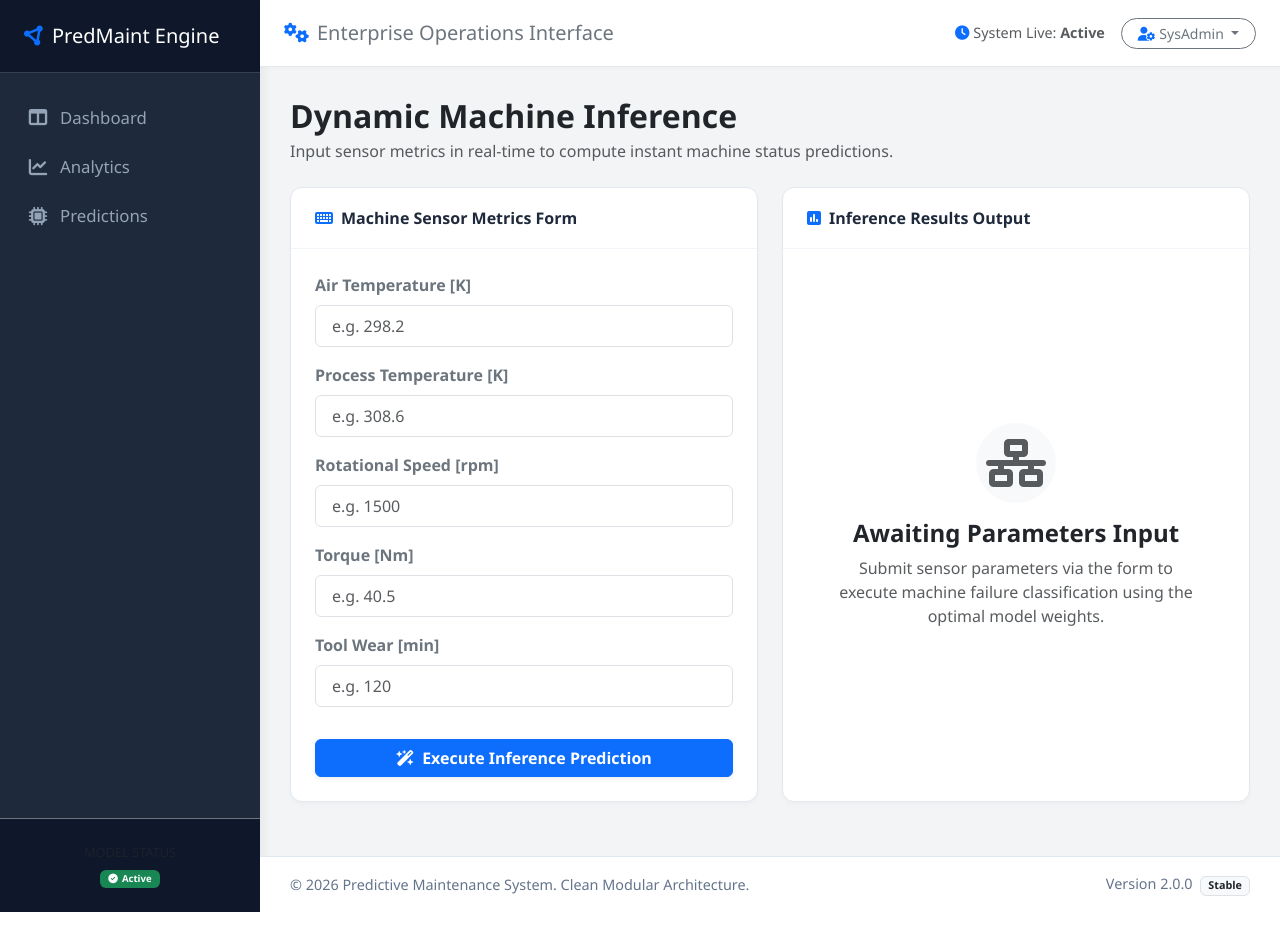
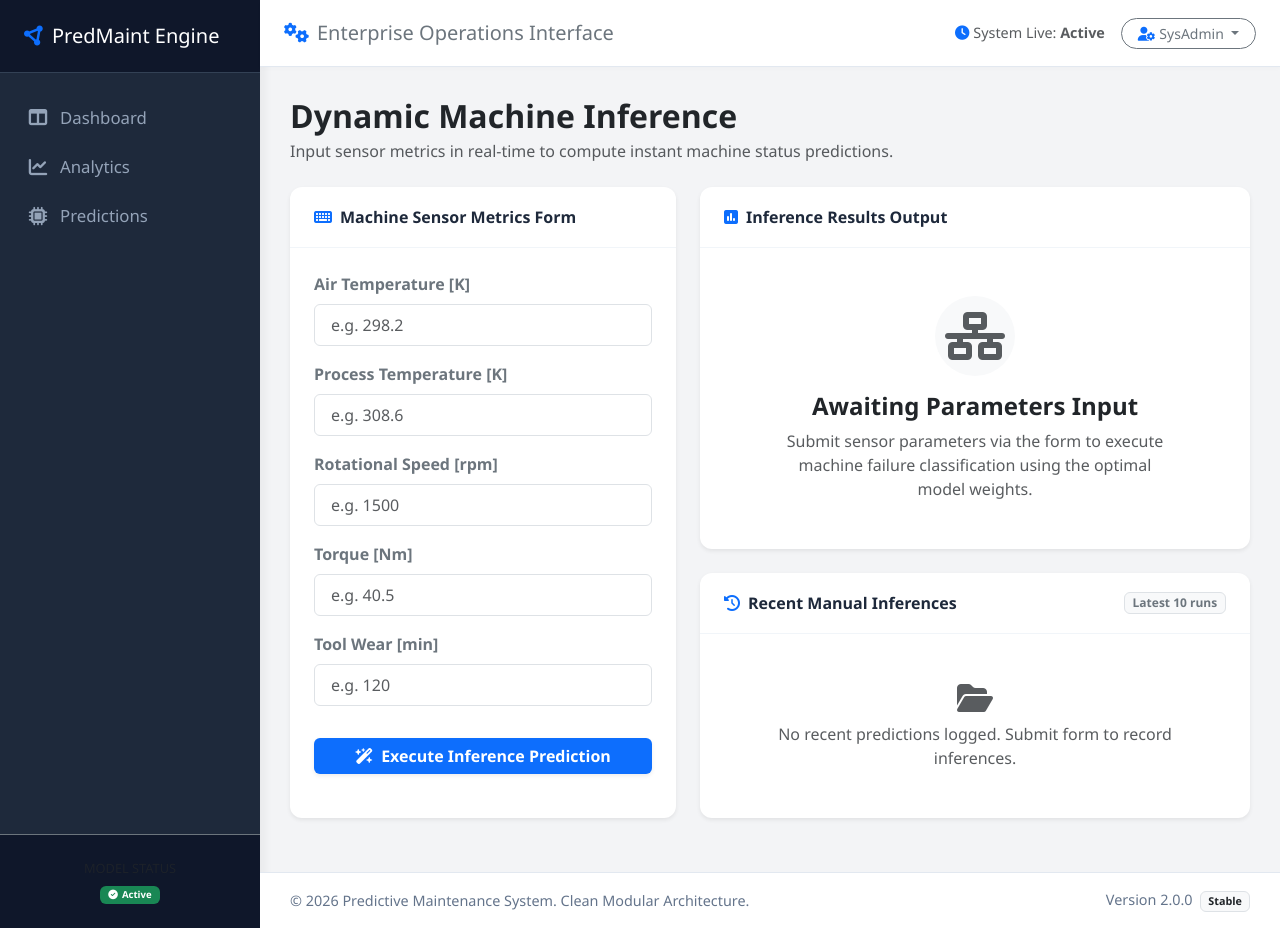
Before and after one commit to devikaakkena/Predictive-Maintenance-Project, a Flask app: template backend/app/templates/dashboard/predictions.html in a window 1280 px wide. Run offline with Flask 3, Linux system fonts and the light colour scheme; the template is opened without the code that fills it, so the values that code supplies are empty; parts of the project's set-up code (start-up, migrations or seed data) failed here and were passed over.

Commit message:
feat: improve real-time dashboard UX with live telemetry prediction tracking and responsive UI enhancements

```diff
--- a/backend/app/static/js/dashboard.js
+++ b/backend/app/static/js/dashboard.js
@@ -13,7 +13,7 @@ document.addEventListener("DOMContentLoaded", function() {
             return response.json();
         })
         .then(data => {
-            createPieChart("failureDistributionChart", data.labels, data.values);
+            window.failurePieChart = createPieChart("failureDistributionChart", data.labels, data.values);
         })
         .catch(err => console.error("Error drawing prediction summary chart: ", err));
 
--- a/backend/app/templates/dashboard/predictions.html
+++ b/backend/app/templates/dashboard/predictions.html
@@ -14,8 +14,8 @@
 <!-- Main Section Split -->
 <div class="row g-4 mb-4">
     <!-- Form Card Left -->
-    <div class="col-lg-6">
-        <div class="card card-custom h-100">
+    <div class="col-lg-5">
+        <div class="card card-custom h-100 shadow-sm border-0">
             <div class="card-header card-header-custom">
                 <span class="fs-6 fw-semibold">
                     <i class="fa-solid fa-keyboard text-primary me-2"></i>Machine Sensor Metrics Form
@@ -26,30 +26,30 @@
                 <form action="{{ url_for('prediction.predict') }}" method="POST">
                     <div class="mb-3">
                         <label class="form-label text-secondary fw-semibold">Air Temperature [K]</label>
-                        <input type="number" step="any" name="air_temp" class="form-control px-3 py-2" placeholder="e.g. 298.2" required>
+                        <input type="number" step="any" name="air_temp" class="form-control px-3 py-2" placeholder="e.g. 298.2" value="{{ prediction_detail['raw_features'][0] if prediction_detail else '' }}" required>
                     </div>
 
                     <div class="mb-3">
                         <label class="form-label text-secondary fw-semibold">Process Temperature [K]</label>
-                        <input type="number" step="any" name="process_temp" class="form-control px-3 py-2" placeholder="e.g. 308.6" required>
+                        <input type="number" step="any" name="process_temp" class="form-control px-3 py-2" placeholder="e.g. 308.6" value="{{ prediction_detail['raw_features'][1] if prediction_detail else '' }}" required>
                     </div>
 
                     <div class="mb-3">
                         <label class="form-label text-secondary fw-semibold">Rotational Speed [rpm]</label>
-                        <input type="number" step="any" name="speed" class="form-control px-3 py-2" placeholder="e.g. 1500" required>
+                        <input type="number" step="any" name="speed" class="form-control px-3 py-2" placeholder="e.g. 1500" value="{{ prediction_detail['raw_features'][2] if prediction_detail else '' }}" required>
                     </div>
 
                     <div class="mb-3">
                         <label class="form-label text-secondary fw-semibold">Torque [Nm]</label>
-                        <input type="number" step="any" name="torque" class="form-control px-3 py-2" placeholder="e.g. 40.5" required>
+                        <input type="number" step="any" name="torque" class="form-control px-3 py-2" placeholder="e.g. 40.5" value="{{ prediction_detail['raw_features'][3] if prediction_detail else '' }}" required>
                     </div>
 
                     <div class="mb-3">
                         <label class="form-label text-secondary fw-semibold">Tool Wear [min]</label>
-                        <input type="number" step="any" name="tool_wear" class="form-control px-3 py-2" placeholder="e.g. 120" required>
+                        <input type="number" step="any" name="tool_wear" class="form-control px-3 py-2" placeholder="e.g. 120" value="{{ prediction_detail['raw_features'][4] if prediction_detail else '' }}" required>
                     </div>
 
-                    <button type="submit" class="btn btn-primary w-100 py-2.5 fw-semibold shadow-sm mt-3">
+                    <button type="submit" class="btn btn-primary w-100 py-2.5 fw-semibold shadow-sm mt-3 border-0">
                         <i class="fa-solid fa-wand-magic-sparkles me-2"></i>Execute Inference Prediction
                     </button>
                 </form>
@@ -57,42 +57,112 @@
         </div>
     </div>
 
-    <!-- Result Card Right -->
-    <div class="col-lg-6">
-        <div class="card card-custom h-100 d-flex flex-column">
+    <!-- Results & History Columns Right -->
+    <div class="col-lg-7 d-flex flex-column gap-4">
+        <!-- Result Card Top -->
+        <div class="card card-custom shadow-sm border-0">
             <div class="card-header card-header-custom">
                 <span class="fs-6 fw-semibold">
                     <i class="fa-solid fa-square-poll-vertical text-primary me-2"></i>Inference Results Output
                 </span>
             </div>
 
-            <div class="card-body p-4 d-flex flex-column align-items-center justify-content-center text-center flex-grow-1">
-                {% if prediction_text %}
-                    <!-- Emojified result mapping -->
-                    <div class="rounded-circle p-4 mb-3 {% if 'Failure' in prediction_text %}bg-danger bg-opacity-10 text-danger{% else %}bg-success bg-opacity-10 text-success{% endif %} d-flex align-items-center justify-content-center" style="width: 80px; height: 80px;">
-                        <i class="fa-solid {% if 'Failure' in prediction_text %}fa-triangle-exclamation{% else %}fa-circle-check{% endif %} fa-3x"></i>
+            <div class="card-body p-4 text-center">
+                {% if prediction_detail %}
+                    <div class="d-flex align-items-center justify-content-center gap-5 flex-wrap">
+                        <!-- Icon & Main State -->
+                        <div>
+                            <div class="rounded-circle p-4 mb-3 mx-auto bg-{{ prediction_detail['status_color'] }} bg-opacity-10 text-{{ prediction_detail['status_color'] }} d-flex align-items-center justify-content-center" style="width: 80px; height: 80px;">
+                                <i class="fa-solid {% if prediction_detail['status'] == 'CRITICAL' %}fa-triangle-exclamation{% elif prediction_detail['status'] == 'WARNING' %}fa-circle-exclamation{% else %}fa-circle-check{% endif %} fa-3x"></i>
+                            </div>
+                            <span class="badge bg-{{ prediction_detail['status_color'] }} text-white px-3 py-1.5 fs-7 rounded-pill text-uppercase mb-2 shadow-sm">
+                                {{ prediction_detail['status'] }}
+                            </span>
+                            <h3 class="fw-bold text-dark m-0">{{ prediction_detail['result'] }}</h3>
                         </div>
 
-                    <h3 class="fw-bold mb-2">Classified State</h3>
-                    <h2 class="display-6 fw-bold mb-3 {% if 'Failure' in prediction_text %}text-danger{% else %}text-success{% endif %}">
-                        {{ prediction_text }}
-                    </h2>
-                    <p class="text-muted px-4 mb-0">
-                        The machine learning model analyzed the input sensor parameters and has successfully classified the machine state as shown above.
+                        <!-- Confidence & Metrics -->
+                        <div class="text-start flex-grow-1" style="max-width: 320px;">
+                            <h5 class="fw-semibold text-secondary mb-2" style="font-size: 0.9em;">Prediction Confidence</h5>
+                            <div class="d-flex align-items-center justify-content-between mb-1.5">
+                                <span class="fs-5 fw-bold text-dark">{{ prediction_detail['confidence'] }}%</span>
+                                <span class="text-muted small">optimal threshold boundary</span>
+                            </div>
+                            <div class="progress mb-3" style="height: 10px; border-radius: 5px;">
+                                <div class="progress-bar progress-bar-striped progress-bar-animated bg-{{ prediction_detail['status_color'] }}"
+                                     role="progressbar"
+                                     style="width: {{ prediction_detail['confidence'] }}%; border-radius: 5px;"
+                                     aria-valuenow="{{ prediction_detail['confidence'] }}"
+                                     aria-valuemin="0"
+                                     aria-valuemax="100"></div>
+                            </div>
+                            <p class="text-muted small mb-0">
+                                The XGBoost optimal classifier classified the machine logs at the 0.73 boundary.
                             </p>
+                        </div>
+                    </div>
                 {% else %}
                     <!-- Waiting for input parameters status -->
-                    <div class="rounded-circle bg-light p-4 mb-3 text-muted d-flex align-items-center justify-content-center" style="width: 80px; height: 80px;">
+                    <div class="py-4">
+                        <div class="rounded-circle bg-light p-4 mb-3 mx-auto text-muted d-flex align-items-center justify-content-center" style="width: 80px; height: 80px;">
                             <i class="fa-solid fa-network-wired fa-3x"></i>
                         </div>
-
                         <h4 class="text-dark fw-bold mb-2">Awaiting Parameters Input</h4>
-                    <p class="text-muted px-4 mb-0">
+                        <p class="text-muted px-4 mb-0 mx-auto" style="max-width: 450px;">
                             Submit sensor parameters via the form to execute machine failure classification using the optimal model weights.
                         </p>
+                    </div>
+                {% endif %}
+            </div>
+        </div>
+
+        <!-- Recent Predictions Table (Step 7 History) -->
+        <div class="card card-custom shadow-sm border-0 flex-grow-1">
+            <div class="card-header card-header-custom d-flex justify-content-between align-items-center">
+                <span class="fs-6 fw-semibold">
+                    <i class="fa-solid fa-clock-rotate-left text-primary me-2"></i>Recent Manual Inferences
+                </span>
+                <span class="badge bg-light text-secondary border">Latest 10 runs</span>
+            </div>
+
+            <div class="card-body p-0">
+                <div class="table-responsive" style="max-height: 250px; overflow-y: auto;">
+                    {% if recent_predictions %}
+                        <table class="table table-striped table-hover m-0 align-middle" style="font-size: 0.85em;">
+                            <thead class="table-light sticky-top">
+                                <tr>
+                                    <th scope="col" class="ps-3">Timestamp</th>
+                                    <th scope="col">Sensor Summary</th>
+                                    <th scope="col">ML Result</th>
+                                    <th scope="col">Confidence</th>
+                                    <th scope="col" class="pe-3">Status</th>
+                                </tr>
+                            </thead>
+                            <tbody>
+                                {% for entry in recent_predictions %}
+                                    <tr>
+                                        <td class="ps-3 text-secondary" style="white-space: nowrap;">{{ entry['timestamp'] }}</td>
+                                        <td class="text-dark">{{ entry['sensor_summary'] }}</td>
+                                        <td class="fw-bold">{{ entry['result'] }}</td>
+                                        <td class="fw-bold text-dark">{{ entry['confidence'] }}%</td>
+                                        <td class="pe-3">
+                                            <span class="badge bg-{{ entry['status_color'] }} text-white text-uppercase rounded px-2 py-1" style="font-size: 0.8em;">
+                                                {{ entry['status'] }}
+                                            </span>
+                                        </td>
+                                    </tr>
+                                {% endfor %}
+                            </tbody>
+                        </table>
+                    {% else %}
+                        <div class="text-center p-5 text-muted">
+                            <i class="fa-solid fa-folder-open fa-2x mb-2 d-block text-opacity-25"></i>
+                            No recent predictions logged. Submit form to record inferences.
+                        </div>
                     {% endif %}
                 </div>
             </div>
         </div>
     </div>
+</div>
 {% endblock %}
```
Also changed, not shown: backend/app/routes/dashboard_routes.py (+5 -4 lines), backend/app/routes/prediction_routes.py (+14 -7 lines), backend/app/services/prediction_service.py (+83 -0 lines), backend/app/static/js/live_dashboard.js (+77 -0 lines), backend/app/templates/dashboard/index.html (+25 -7 lines). Lines whose indentation alone changed are shown as unchanged.
